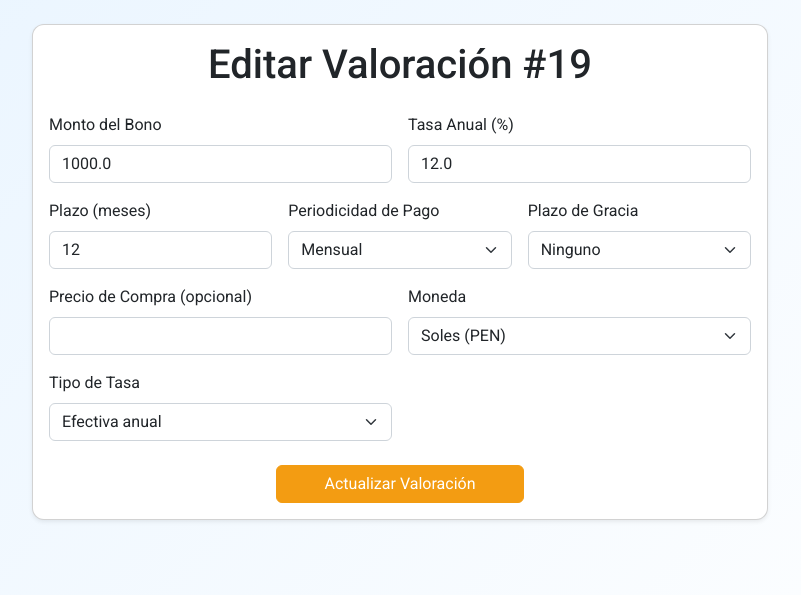
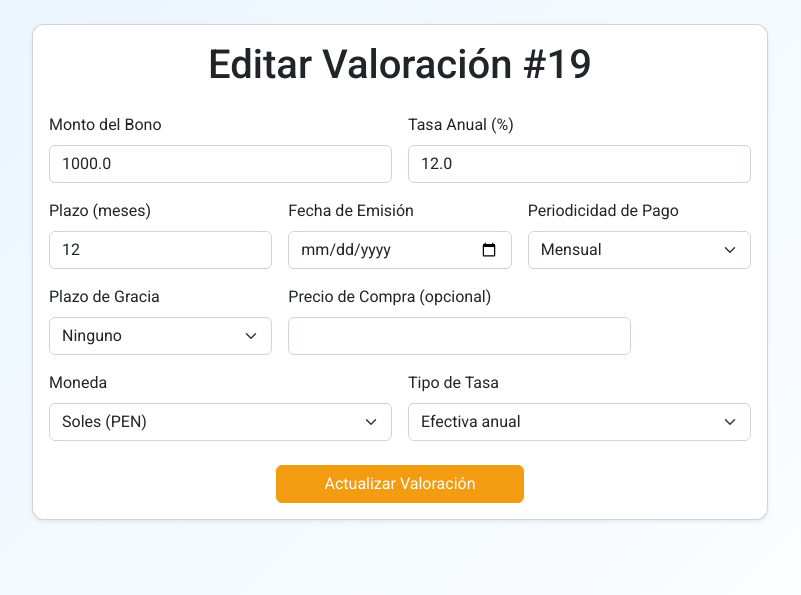
Before and after one commit to jeremyhsl/FinanzasTF_Test, a Flask app: page /bono/19/edit in a window 1280 px wide. Shown: the part 72-667 px from the top of the page, without its empty margins (240-1041 px from the left). Run offline with Flask 3, Linux system fonts and the light colour scheme; a user stored in the database is signed in; data comes from the database, SQL or seed files in the repository; some libraries are stand-ins or nearby versions.

Commit message:
Add payment dates based on periodicity

```diff
--- a/app.py
+++ b/app.py
@@ -2,6 +2,8 @@ import math
 import sqlite3
 import hashlib
 from flask import Flask, render_template, request, redirect, url_for, flash, session, g
+from datetime import datetime, date
+import calendar
 
 
 import os
@@ -41,6 +43,7 @@ def init_db():
         plazo_gracia    TEXT NOT NULL,
         metodo          TEXT NOT NULL,
         precio_compra   REAL,
+        start_date     TEXT,
         FOREIGN KEY(user_id) REFERENCES users(id)
     );""")
     # añade columnas nuevas si no existían:
@@ -56,12 +59,17 @@ def init_db():
         cur.execute("ALTER TABLE valoracion_bono ADD COLUMN capitalization INTEGER DEFAULT 12")
     except sqlite3.OperationalError:
         pass
+    try:
+        cur.execute("ALTER TABLE valoracion_bono ADD COLUMN start_date TEXT")
+    except sqlite3.OperationalError:
+        pass
 
     # nuevas tablas para flujos y resultados
     cur.execute("""CREATE TABLE IF NOT EXISTS flujo_caja (
         id INTEGER PRIMARY KEY AUTOINCREMENT,
         valoracion_id INTEGER NOT NULL,
         periodo INTEGER NOT NULL,
+        fecha_pago TEXT,
         saldo_ini REAL,
         cuota REAL,
         interes REAL,
@@ -69,6 +77,10 @@ def init_db():
         saldo_fin REAL,
         FOREIGN KEY(valoracion_id) REFERENCES valoracion_bono(id_valoracion)
     );""")
+    try:
+        cur.execute("ALTER TABLE flujo_caja ADD COLUMN fecha_pago TEXT")
+    except sqlite3.OperationalError:
+        pass
 
     cur.execute("""CREATE TABLE IF NOT EXISTS resultados_financieros (
         id INTEGER PRIMARY KEY AUTOINCREMENT,
@@ -106,11 +118,18 @@ def irr(cashflows, guess=0.1, tol=1e-6, maxiter=100):
         rate = new_rate
     return rate
 
+def add_months(d, months):
+    year = d.year + (d.month - 1 + months) // 12
+    month = (d.month - 1 + months) % 12 + 1
+    day = min(d.day, calendar.monthrange(year, month)[1])
+    return date(year, month, day)
+
 def calcular_flujo_y_resultados(monto_bono, tasa_anual, plazo_meses,
                                 periodicidad, plazo_gracia, precio_compra,
-                                rate_type, capitalization):
+                                rate_type, capitalization, start_date):
     """Genera el flujo de caja y los indicadores financieros."""
     tasa_input = tasa_anual / 100.0
+    start_dt = datetime.strptime(start_date, "%Y-%m-%d").date()
 
     if periodicidad == "trimestral":
         freq = 4
@@ -140,6 +159,7 @@ def calcular_flujo_y_resultados(monto_bono, tasa_anual, plazo_meses,
         interes0 = saldo * i
         flujo.append({
             "periodo": 1,
+            "fecha_pago": add_months(start_dt, step * 1).isoformat(),
             "saldo_ini": round(saldo, 2),
             "cuota": round(interes0, 2),
             "interes": round(interes0, 2),
@@ -154,6 +174,7 @@ def calcular_flujo_y_resultados(monto_bono, tasa_anual, plazo_meses,
         saldo += interes0
         flujo.append({
             "periodo": 1,
+            "fecha_pago": add_months(start_dt, step * 1).isoformat(),
             "saldo_ini": round(monto_bono, 2),
             "cuota": 0.0,
             "interes": round(interes0, 2),
@@ -172,6 +193,7 @@ def calcular_flujo_y_resultados(monto_bono, tasa_anual, plazo_meses,
         saldo_fin = saldo - amortiza
         flujo.append({
             "periodo": t,
+            "fecha_pago": add_months(start_dt, step * t).isoformat(),
             "saldo_ini": round(saldo, 2),
             "cuota": round(cuota, 2),
             "interes": round(interes, 2),
@@ -297,6 +319,8 @@ def new_bono():
         plazo_gracia  = request.form["plazo_gracia"]
         precio_compra = float(request.form["precio_compra"]) if request.form["precio_compra"] else None
 
+        start_date    = request.form["start_date"]
+
         # nuevos campos
         currency      = request.form["currency"]
         rate_type     = request.form["rate_type"]
@@ -308,8 +332,8 @@ def new_bono():
             INSERT INTO valoracion_bono
             (user_id, monto_bono, tasa_anual, plazo_meses,
              periodicidad, plazo_gracia, metodo, precio_compra,
-             currency, rate_type, capitalization)
-            VALUES (?, ?, ?, ?, ?, ?, ?, ?, ?, ?, ?)
+             currency, rate_type, capitalization, start_date)
+            VALUES (?, ?, ?, ?, ?, ?, ?, ?, ?, ?, ?, ?)
             """,
             (
                 user_id,
@@ -323,6 +347,7 @@ def new_bono():
                 currency,
                 rate_type,
                 capitalization,
+                start_date,
             ),
         )
         valoracion_id = cur.lastrowid
@@ -336,17 +361,19 @@ def new_bono():
             precio_compra,
             rate_type,
             capitalization,
+            start_date,
         )
 
         for row in flujo:
             db.execute(
                 """INSERT INTO flujo_caja
-                    (valoracion_id, periodo, saldo_ini, cuota, interes,
+                    (valoracion_id, periodo, fecha_pago, saldo_ini, cuota, interes,
                      amortizacion, saldo_fin)
-                    VALUES (?, ?, ?, ?, ?, ?, ?)""",
+                    VALUES (?, ?, ?, ?, ?, ?, ?, ?)""",
                 (
                     valoracion_id,
                     row["periodo"],
+                    row["fecha_pago"],
                     row["saldo_ini"],
                     row["cuota"],
                     row["interes"],
@@ -452,6 +479,7 @@ def edit_bono(id_valoracion):
         currency       = request.form["currency"]
         rate_type      = request.form["rate_type"]
         capitalization = int(request.form["capitalization"]) if rate_type == "nominal" else None
+        start_date     = request.form["start_date"]
 
         db.execute(
             """
@@ -464,7 +492,8 @@ def edit_bono(id_valoracion):
                 precio_compra  = ?,
                 currency       = ?,
                 rate_type      = ?,
-                capitalization = ?
+                capitalization = ?,
+                start_date     = ?
             WHERE id_valoracion = ? AND user_id = ?
             """,
             (
@@ -477,6 +506,7 @@ def edit_bono(id_valoracion):
                 currency,
                 rate_type,
                 capitalization,
+                start_date,
                 id_valoracion,
                 session["user_id"],
             ),
@@ -500,17 +530,19 @@ def edit_bono(id_valoracion):
             precio_compra,
             rate_type,
             capitalization,
+            start_date,
         )
 
         for row in flujo:
             db.execute(
                 """INSERT INTO flujo_caja
-                    (valoracion_id, periodo, saldo_ini, cuota, interes,
+                    (valoracion_id, periodo, fecha_pago, saldo_ini, cuota, interes,
                      amortizacion, saldo_fin)
-                    VALUES (?, ?, ?, ?, ?, ?, ?)""",
+                    VALUES (?, ?, ?, ?, ?, ?, ?, ?)""",
                 (
                     id_valoracion,
                     row["periodo"],
+                    row["fecha_pago"],
                     row["saldo_ini"],
                     row["cuota"],
                     row["interes"],
--- a/templates/edit_bono.html
+++ b/templates/edit_bono.html
@@ -22,6 +22,10 @@
               <label for="plazo_meses" class="form-label">Plazo (meses)</label>
               <input type="number" class="form-control" id="plazo_meses" name="plazo_meses" required
                      value="{{ bono.plazo_meses }}" title="Duración del bono en meses">
+            </div>
+            <div class="col-md-4">
+              <label for="start_date" class="form-label">Fecha de Emisión</label>
+              <input type="date" class="form-control" id="start_date" name="start_date" value="{{ bono.start_date }}" required>
             </div>
             <div class="col-md-4">
               <label for="periodicidad" class="form-label">Periodicidad de Pago</label>
--- a/templates/flow.html
+++ b/templates/flow.html
@@ -40,6 +40,7 @@
         <thead class="table-dark">
           <tr>
             <th>Periodo</th>
+            <th>Fecha Pago</th>
             <th>Saldo Inicial</th>
             <th>Cuota</th>
             <th>Interés</th>
@@ -51,6 +52,7 @@
           {% for row in flujo %}
           <tr>
             <td>{{ row.periodo }}</td>
+            <td>{{ row.fecha_pago }}</td>
             <td>{{ symbol }} {{ row.saldo_ini|money }}</td>
             <td>{{ symbol }} {{ row.cuota|money }}</td>
             <td>{{ symbol }} {{ row.interes|money }}</td>
--- a/templates/new_bono.html
+++ b/templates/new_bono.html
@@ -19,6 +19,10 @@
             <div class="col-md-4">
               <label for="plazo_meses" class="form-label">Plazo (meses)</label>
               <input type="number" class="form-control" id="plazo_meses" name="plazo_meses" required title="Duración del bono en meses">
+            </div>
+            <div class="col-md-4">
+              <label for="start_date" class="form-label">Fecha de Emisión</label>
+              <input type="date" class="form-control" id="start_date" name="start_date" required>
             </div>
             <div class="col-md-4">
               <label for="periodicidad" class="form-label">Periodicidad de Pago</label>
```
